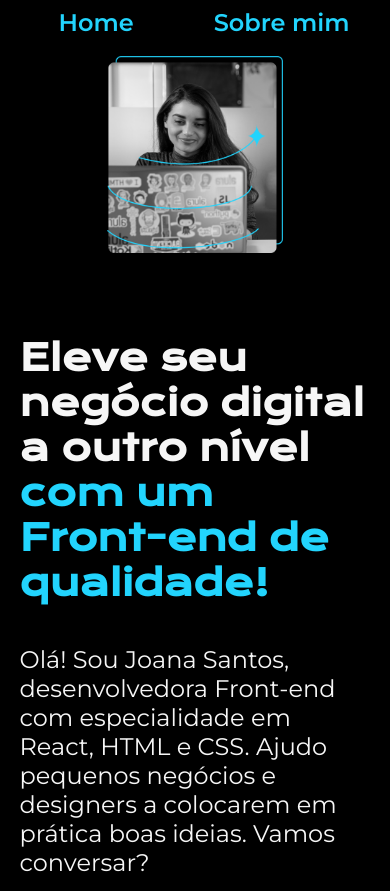
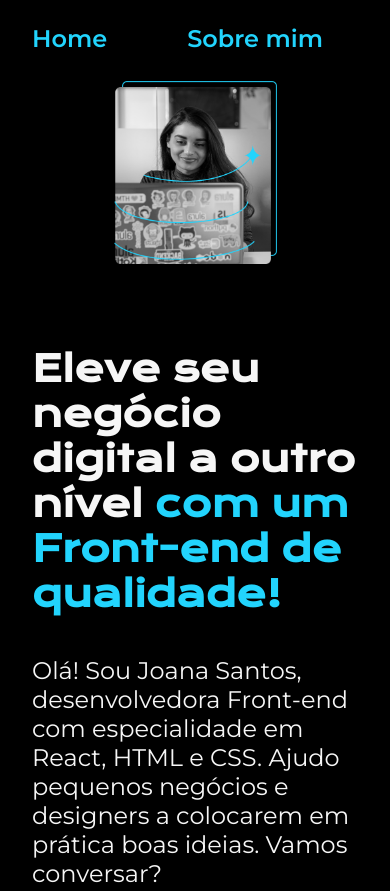
Before and after one commit to Campos244/pratica_cursos_html_css, a plain HTML site: page index.html in a window 390 px wide. Shown: the top 891 px of the page. Drawn offline with nearby package versions, Linux system fonts and the light colour scheme.

Commit message:
Mudanças no arquivo css para melhorar responsividade no celular e notebook

```diff
--- a/styles/style.css
+++ b/styles/style.css
@@ -23,7 +23,7 @@ body {
 }
 
 .cabecalho {
-    padding: 2% 0% 0% 15%;
+    padding: 24px 32px 4px;
 }
 
 .cabecalho__menu {
@@ -40,7 +40,7 @@ body {
 }
 
 .apresentacao {
-    padding: 3% 15%; /*o primeiro valor é para superior e inferior, o segundo para as laterais*/
+    padding: 24px 32px; /*o primeiro valor é para superior e inferior, o segundo para as laterais*/
     display: flex;
     align-items: center;
     justify-content: space-between;
@@ -48,7 +48,7 @@ body {
 }
 
 .apresentacao__conteudo {
-    width: 50%;
+    width: 80%;
     display: flex;
     flex-direction: column;
     gap: 40px;
@@ -122,7 +122,7 @@ width: 50%;
 @media (max-width:1200px) /*oq está dentro do pareteses é uma condição*/{
 .apresentacao{
     flex-direction: column-reverse;
-    padding: 5%;
+    padding: auto;
 }
 .apresentacao__conteudo {
     width: auto;
```
